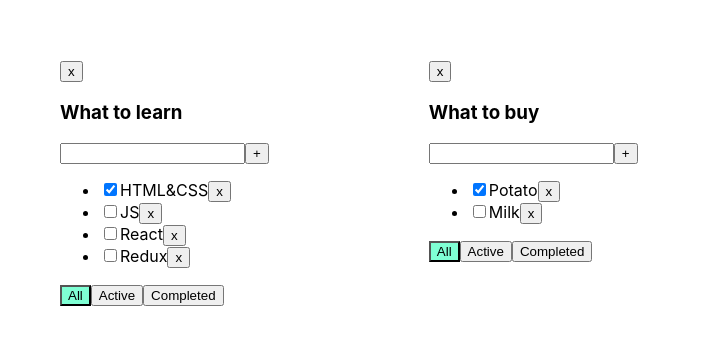
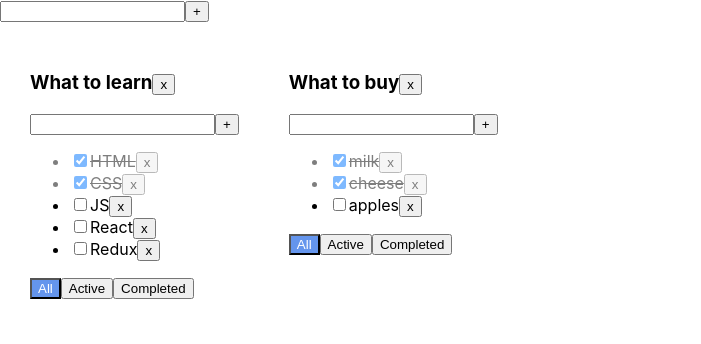
Before and after one commit to dasiklasik/train-second-todolist, a React (Create React App) app: page / in a window 1280 px wide. Shown: the top 344 px of the page, without its empty margins (0-701 px from the left). Built offline with nearby package versions, Linux system fonts and the light colour scheme.

Commit message:
do editable span

```diff
--- /dev/null
+++ b/src/AddItemForm.tsx
@@ -0,0 +1,51 @@
+import React, {ChangeEvent, KeyboardEvent, useState} from "react";
+
+type AddItemFormPropsType = {
+    addItem: (title: string) => void
+
+}
+export const AddItemForm = ({
+                                addItem,
+                                ...props
+                            }: AddItemFormPropsType) => {
+
+    const [value, setValue] = useState<string>('')
+    const [error, setError] = useState<string | null>(null)
+
+    const onChangeHandler = (e: ChangeEvent<HTMLInputElement>) => {
+        setValue(e.currentTarget.value)
+        setError(null)
+    }
+
+    const addItemHandler = () => {
+        let taskTitle = value.trim()
+        if (taskTitle !== '') {
+            addItem(taskTitle)
+            setValue('')
+        } else {
+            setError('Title is required!')
+        }
+    }
+
+    const onEnterHandler = (e: KeyboardEvent<HTMLInputElement>) => {
+
+        if (e.key === "Enter") {
+            let taskTitle = value.trim()
+            if (taskTitle !== '') {
+                addItem(taskTitle)
+                setValue('')
+            } else {
+                setError('Title is required!')
+            }
+        }
+    }
+
+    return (
+        <div>
+            <input className={error ? 'errorBorder' : ''} value={value} onChange={onChangeHandler}
+                   onKeyPress={onEnterHandler}/>
+            <button onClick={addItemHandler}>+</button>
+            {error ? <div className={'error'}>{error}</div> : <></>}
+        </div>
+    )
+}
--- a/src/App.css
+++ b/src/App.css
@@ -7,14 +7,20 @@
   margin-right: 50px;
 }
 
-.error {
-  border: 1px solid red;
+.activeFilter {
+  background: cornflowerblue;
+  color: white;
 }
 
-.error-message {
+.doneTask {
+  opacity: 0.5;
+  text-decoration: line-through;
+}
+
+.error {
   color: red;
 }
 
-.active-filter {
-  background-color: aquamarine;
+.errorBorder {
+  border: 2px solid red;
 }
--- a/src/App.tsx
+++ b/src/App.tsx
@@ -2,6 +2,7 @@ import React, {useState} from 'react';
 import './App.css';
 import {Todolist} from "./Todolist";
 import {v1} from "uuid";
+import {AddItemForm} from "./AddItemForm";
 
 export type taskType = {
     id: string
@@ -9,49 +10,52 @@ export type taskType = {
     isDone: boolean
 }
 
-type todolistType = {
+export type todolistType = {
     id: string
     title: string
     filter: filterValuesType
 }
 
-type todolistTasksType = {
-    [key: string]: Array<taskType>
-}
+export type tasksStateType = { [key: string]: Array<taskType> }
 
 export type filterValuesType = 'all' | 'active' | 'completed'
 
 function App() {
 
-    let todolistId1 = v1();
-    let todolistId2 = v1();
 
+    const todolistId1 = v1()
+    const todolistId2 = v1()
 
-    const initialTasks: todolistTasksType = {
+    const [todolists, setTodolists] = useState<Array<todolistType>>(
+        [
+            {id: todolistId1, title: "What to learn", filter: "all"},
+            {id: todolistId2, title: "What to buy", filter: "all"},
+        ]
+    )
+
+    const [tasks, setTasks] = useState<tasksStateType>(
+        {
             [todolistId1]: [
-            {id: v1(), title: 'HTML&CSS', isDone: true},
+                {id: v1(), title: 'HTML', isDone: true},
+                {id: v1(), title: 'CSS', isDone: true},
                 {id: v1(), title: 'JS', isDone: false},
                 {id: v1(), title: 'React', isDone: false},
                 {id: v1(), title: 'Redux', isDone: false},
             ],
             [todolistId2]: [
-            {id: v1(), title: 'Potato', isDone: true},
-            {id: v1(), title: 'Milk', isDone: false},
+                {id: v1(), title: 'milk', isDone: true},
+                {id: v1(), title: 'cheese', isDone: true},
+                {id: v1(), title: 'apples', isDone: false},
             ],
         }
-
-    let [tasks, setTasks] = useState<todolistTasksType>(initialTasks)
-    let [todolists, setTodolists] = useState<Array<todolistType>>([
-        {id: todolistId1, title: 'What to learn', filter: 'all'},
-        {id: todolistId2, title: 'What to buy', filter: 'all'}
-    ])
+    )
 
 
     const removeTask = (todolistId: string, taskId: string) => {
-        setTasks({...tasks, [todolistId]: tasks[todolistId].filter(t => t.id !== taskId)})
+        setTasks({...tasks, [todolistId]: tasks[todolistId].filter(t => t.id != taskId)})
     }
 
-    const filterTasks = (todolistId: string, filter: filterValuesType) => {
+    const changeFilter = (todolistId: string, filter: filterValuesType) => {
         setTodolists(todolists.map(tl => tl.id === todolistId ? {...tl, filter} : tl))
     }
 
@@ -59,46 +63,58 @@ function App() {
         setTasks({...tasks, [todolistId]: [{id: v1(), title, isDone: false}, ...tasks[todolistId]]})
     }
 
-    const changeStatus = (todolistId: string, taskId: string, isDone: boolean) => {
+    const changeTaskStatus = (todolistId: string, taskId: string, isDone: boolean) => {
         setTasks({...tasks, [todolistId]: tasks[todolistId]
                 .map(t => t.id === taskId ? {...t, isDone} : t)})
     }
 
     const removeTodolist = (todolistId: string) => {
-      setTodolists(todolists.filter(tl => tl.id !== todolistId))
-        let copyTasks = {...tasks}
-        delete copyTasks[todolistId]
-        setTasks(copyTasks)
+        setTodolists(todolists.filter(tl => tl.id != todolistId))
+        delete tasks[todolistId]
+        setTasks({...tasks})
+    }
+
+    const addTodolist = (title: string) => {
+        const id = v1()
+        setTodolists([...todolists, {id, title, filter: 'all'}])
+        setTasks({...tasks, [id]: []})
+    }
+
+    const changeTaskTitle = (todolistId: string, taskId: string, title: string) => {
+        setTasks({...tasks, [todolistId]: tasks[todolistId]
+                .map(t => t.id === taskId ? {...t, title} : t)})
     }
 
     const changeTodolistTitle = (todolistId: string, title: string) => {
         setTodolists(todolists.map(tl => tl.id === todolistId ? {...tl, title} : tl))
     }
 
-    const changeTaskTitle = (todolistId: string, title: string, taskId: string|undefined) => {
-        setTasks({...tasks, [todolistId]: tasks[todolistId]
-            .map(t => t.id === taskId ? {...t, title} : t)})
-    }
+
 
     return (
-        <div className={'App'}>
-            {todolists.map(tl => {
+       <div>
+           <AddItemForm addItem={addTodolist}/>
+           <div className="App">
+               {
+                   todolists.map(tl => {
+
                        return (
-                    <Todolist
-                        title={tl.title}
+                           <Todolist title={tl.title}
                                      tasks={tasks[tl.id]}
                                      removeTask={removeTask}
-                        filterTasks={filterTasks}
+                                     filter={tl.filter}
+                                     changeFilter={changeFilter}
                                      addTask={addTask}
-                        changeStatus={changeStatus}
-                        filter={tl.filter}
+                                     changeTaskStatus={changeTaskStatus}
                                      todolistId={tl.id}
                                      removeTodolist={removeTodolist}
+                                     changeTaskTitle={changeTaskTitle}
                                      changeTodolistTitle={changeTodolistTitle}
-                        changeTaskTitle={changeTaskTitle}
                            />
                        )
-            })}
+                   })
+               }
+           </div>
        </div>
     );
 }
--- /dev/null
+++ b/src/EditableSpan.tsx
@@ -0,0 +1,46 @@
+import React, {ChangeEvent, KeyboardEvent, useState} from "react";
+
+type EditableSpanPropsType = {
+    title: string
+    changeTitle: (title: string) => void
+}
+export const EditableSpan = ({
+                                 title,
+                                 changeTitle,
+                                 ...props
+                             }: EditableSpanPropsType) => {
+    const [editMode, setEditMode] = useState(false)
+    const [value, setValue] = useState(title)
+
+
+    const changeInputValueHandler = (e: ChangeEvent<HTMLInputElement>) => {
+        setValue(e.currentTarget.value)
+    }
+
+    const changeModeOnHandler = () => {
+        setEditMode(true)
+    }
+
+    const changeModeOffHandler = () => {
+        setEditMode(false)
+        changeTitle(value)
+    }
+
+    const onEnterHandler = (e: KeyboardEvent<HTMLInputElement>) => {
+        if (e.key === "Enter") {
+            setEditMode(false)
+            changeTitle(value)
+        }
+    }
+
+    return (
+        <>
+            {editMode ? <input
+                    value={value}
+                    onChange={changeInputValueHandler}
+                    onBlur={changeModeOffHandler}
+                    onKeyPress={onEnterHandler} autoFocus/>
+                : <span onDoubleClick={changeModeOnHandler}>{title}</span>}
+        </>
+    )
+}
--- a/src/SuperTitle/SuperTitle.tsx
+++ /dev/null
@@ -1,53 +0,0 @@
-import React, {useState, KeyboardEvent, ChangeEvent} from "react";
-
-type SuperTitlePropsType = {
-    title: string
-    todolistId: string
-    taskId?: string
-    changeTitle: (todolistId: string, title: string, taskId?: string) => void
-}
-
-export const SuperTitle = ({
-                        title,
-                        changeTitle,
-                        todolistId,
-                        taskId,
-                        ...props
-                    }: SuperTitlePropsType) => {
-    const [editMode, setEditMode] = useState<boolean>(false)
-    const [value, setValue] = useState<string>(title)
-
-    const onDoubleClickHandler = () => {
-        setEditMode(true)
-    }
-
-    const onBlurHandler = () => {
-        setEditMode(false)
-    }
-
-    const onEnterHandler = (e: KeyboardEvent<HTMLInputElement>) => {
-        if (e.key === 'Enter') {
-            if (taskId) {
-                changeTitle(todolistId, value, taskId)
-            } else {
-                changeTitle(todolistId, value)
-            }
-            setEditMode(false)
-        }
-    }
-
-    const onChangeHandler = (e: ChangeEvent<HTMLInputElement>) => {
-        setValue(e.currentTarget.value)
-    }
-
-    return (
-        <>
-            {!editMode ? <span onDoubleClick={onDoubleClickHandler}>{value}</span> :
-                <input
-                    value={value}
-                    onBlur={onBlurHandler}
-                    onChange={onChangeHandler}
-                    onKeyPress={onEnterHandler}/>}
-        </>
-    )
-}
--- a/src/Todolist.tsx
+++ b/src/Todolist.tsx
@@ -1,114 +1,99 @@
-import React, {ChangeEvent, KeyboardEvent, useState} from "react";
+import React, {ChangeEvent} from "react";
 import {filterValuesType, taskType} from "./App";
 import './App.css'
-import {SuperTitle} from "./SuperTitle/SuperTitle";
+import {AddItemForm} from "./AddItemForm";
+import {EditableSpan} from "./EditableSpan";
 
 type TodolistPropsType = {
     title: string
     tasks: Array<taskType>
     removeTask: (todolistId: string, taskId: string) => void
-    filterTasks: (todolistId: string, filter: filterValuesType) => void
+    filter: filterValuesType
+    changeFilter: (todolistId: string, filter: filterValuesType) => void
     addTask: (todolistId: string, title: string) => void
-    changeStatus: (todolistId: string, taskId: string, isDone: boolean) => void
-    filter: filterValuesType
+    changeTaskStatus: (todolistId: string, taskId: string, isDone: boolean) => void
     todolistId: string
     removeTodolist: (todolistId: string) => void
+    changeTaskTitle: (todolistId: string, taskId: string, title: string) => void
     changeTodolistTitle: (todolistId: string, title: string) => void
-    changeTaskTitle: (todolistId: string, title: string, taskId: string|undefined) => void
 }
 
 export const Todolist = ({
                              title,
                              tasks,
                              removeTask,
-                             filterTasks,
+                             filter,
+                             changeFilter,
                              addTask,
-                             changeStatus,
-                             filter,
+                             changeTaskStatus,
                              todolistId,
                              removeTodolist,
+                             changeTaskTitle,
                              changeTodolistTitle,
-                             changeTaskTitle, ...props
+                             ...props
                          }: TodolistPropsType) => {
 
-    let [value, setValue] = useState<string>('')
-    let [error, setError] = useState<string | null>(null)
 
-    const filterAll = () => filterTasks(todolistId, 'all')
-    const filterActive = () => filterTasks(todolistId, 'active')
-    const filterCompleted = () => filterTasks(todolistId, 'completed')
-
-    const addTaskHandler = () => {
-        let title = value.trim()
-        if (title !== '') {
-            addTask(todolistId, value)
-        } else {
-            setError('Title is required!')
-        }
-        setValue('')
+    let filteredTasks = tasks
+    if (filter === 'active') {
+        filteredTasks = filteredTasks.filter(t => !t.isDone)
+    } else if (filter === 'completed') {
+        filteredTasks = filteredTasks.filter(t => t.isDone)
     }
 
-    const changeInputValueHandler = (e: ChangeEvent<HTMLInputElement>) => {
-        setError(null)
-        setValue(e.currentTarget.value)
+
+    const tasksArray = filteredTasks.map(t => {
+        const onClickHandler = () => removeTask(todolistId, t.id)
+
+        const onChangeCheckBox = (e: ChangeEvent<HTMLInputElement>) => {
+            changeTaskStatus(todolistId, t.id, e.currentTarget.checked)
         }
 
-    const onEnterHandler = (e: KeyboardEvent<HTMLInputElement>) => {
-        if (e.key === 'Enter') {
-            let title = value.trim()
-            if (title !== '') {
-                addTask(todolistId, value)
-            } else {
-                setError('Title is required!')
+        const changeTaskTitleHandler = (title: string) => {
+            changeTaskTitle(todolistId, t.id, title)
         }
-            setValue('')
-        }
-    }
+
+        return (
+            <li key={t.id} className={t.isDone ? 'doneTask' : ''}>
+                <input type="checkbox" checked={t.isDone} onChange={onChangeCheckBox}/>
+                {/*<span>{t.title}</span>*/}
+                <EditableSpan title={t.title} changeTitle={changeTaskTitleHandler}/>
+                <button onClick={onClickHandler}>x</button>
+            </li>)
+    })
+
+    const allFilter = () => changeFilter(todolistId, 'all')
+    const activeFilter = () => changeFilter(todolistId, 'active')
+    const completedFilter = () => changeFilter(todolistId, 'completed')
+
 
     const removeTodolistHandler = () => {
         removeTodolist(todolistId)
     }
 
-
-    let filteredTasks = tasks;
-    if (filter === 'completed') {
-        filteredTasks = filteredTasks.filter(t => t.isDone)
-    } else if (filter === 'active') {
-        filteredTasks = filteredTasks.filter(t => !t.isDone)
+    const addTaskItem = (title: string) => {
+        addTask(todolistId, title)
     }
 
+    const changeTlTitleHandler = (title: string) => {
+      changeTodolistTitle(todolistId, title)
+    }
+
+
     return (
-        <div className="App">
         <div>
+            <h3><EditableSpan title={title} changeTitle={changeTlTitleHandler}/>
                 <button onClick={removeTodolistHandler}>x</button>
-                <h3><SuperTitle title={title}
-                                changeTitle={changeTodolistTitle}
-                                todolistId={todolistId}
-                /></h3>
-
-                <div>
-                    <input className={error ? 'error' : ''} value={value} onKeyPress={onEnterHandler}
-                           onChange={changeInputValueHandler}/>
-                    <button onClick={addTaskHandler}>+</button>
-                    {error ? <div className={'error-message'}>{error}</div> : <></>}
-                </div>
+            </h3>
+            <AddItemForm addItem={addTaskItem}/>
             <ul>
-                    {filteredTasks.map(t => <li key={t.id}>
-                        <input type={'checkbox'} checked={t.isDone}
-                               onChange={(e) =>
-                                   changeStatus(todolistId, t.id, e.currentTarget.checked)}/>
-                        <SuperTitle title={t.title} todolistId={todolistId} changeTitle={changeTaskTitle}/>
-                        <button onClick={() => removeTask(todolistId, t.id)}>x</button>
-                    </li>)}
+                {tasksArray}
             </ul>
             <div>
-                    <button className={filter === 'all' ? 'active-filter' : ''} onClick={filterAll}>All</button>
-                    <button className={filter === 'active' ? 'active-filter' : ''} onClick={filterActive}>Active
+                <button className={filter === 'all' ? 'activeFilter' : ''} onClick={allFilter}>All</button>
+                <button className={filter === 'active' ? 'activeFilter' : ''} onClick={activeFilter}>Active</button>
+                <button className={filter === 'completed' ? 'activeFilter' : ''} onClick={completedFilter}>Completed
                 </button>
-                    <button className={filter === 'completed' ? 'active-filter' : ''}
-                            onClick={filterCompleted}>Completed
-                    </button>
-                </div>
             </div>
         </div>
     )
```
Lines whose indentation alone changed are shown as unchanged.
